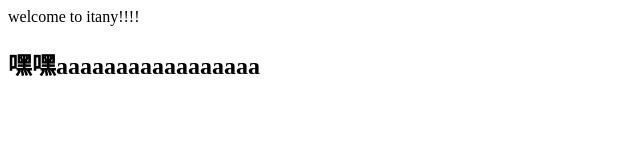
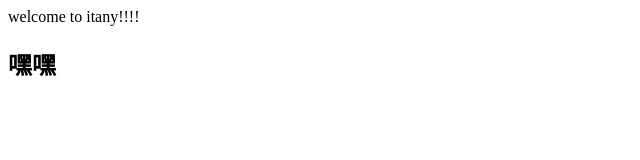
Before and after one commit to yuhuaile/yuhuaile, a plain HTML site: page index.html in a window 1280 px wide. Shown: the whole page, without its empty margins (0-640 px from the left). Drawn offline with Linux system fonts and the light colour scheme.

Commit message:
第二次提交

```diff
--- a/index.html
+++ b/index.html
@@ -6,6 +6,6 @@
 </head>
 <body>
 	welcome to itany!!!!
-	<h2>嘿嘿aaaaaaaaaaaaaaaaa</h2>
+	<h2>嘿嘿</h2>
 </body>
 </html>
```
